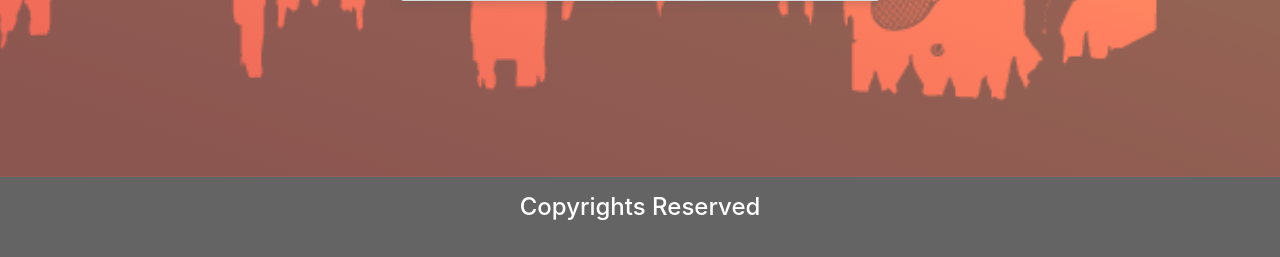
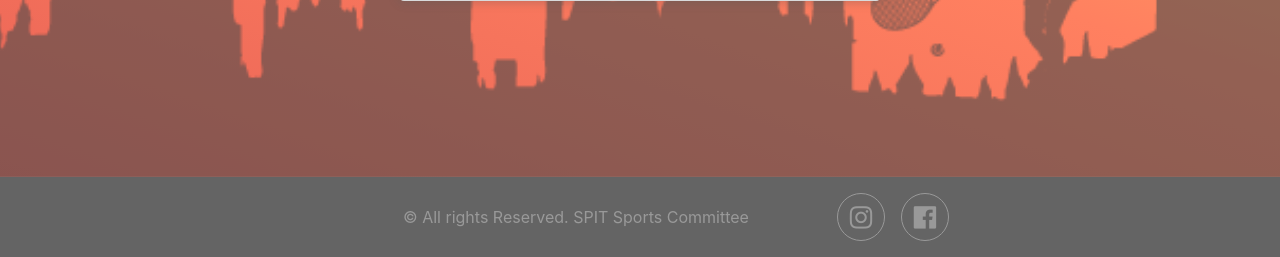
Before and after one commit to PatilOjas/SPoorthi, a Django app: page /registration/ in a window 1280 px wide. Shown: the part 678-935 px from the top of the page. Run offline with Django 3.2, Linux system fonts and the light colour scheme; some libraries are stand-ins or nearby versions.

Commit message:
css_13_10_21

```diff
--- a/SPoorthi/urls.py
+++ b/SPoorthi/urls.py
@@ -20,6 +20,6 @@ from app import views
 urlpatterns = [
     path('admin/', admin.site.urls, name="admin"),
 	path('registration/', views.registrationPage, name="registrationpage"),
-	# path('', views.homePage, name='homepage'),
+	path('', views.homePage, name='homepage'),
 	path('live/', views.scorepage, name="liveScore"),
 ]
--- a/app/views.py
+++ b/app/views.py
@@ -19,10 +19,12 @@ def registrationPage(request):
 
 	return render(request, 'index.html')
 
-# def homePage(request):
-# 	return render(request, '')
+def homePage(request):
+	return render(request, 'home.html')
 
 def scorepage(request):
-	L = LiveScoreCricket()
-	data = L.fetchScore()
-	return render(request, 'livescore.html', {'data': data, 'keys': data.keys()})
+	# L = LiveScoreCricket()
+	# data = L.fetchScore()
+	context = {}
+	# context =  {'data': data, 'keys': data.keys()}
+	return render(request, 'livescore.html', context)
--- a/cricScore.py
+++ b/cricScore.py
@@ -35,4 +35,4 @@ class LiveScoreCricket():
 
 		return returnDict
 
-LiveScoreCricket().fetchScore()
+# LiveScoreCricket().fetchScore()
--- a/static/CSS/_footer.scss
+++ b/static/CSS/_footer.scss
@@ -3,8 +3,50 @@ footer{
     text-align: center;
     padding: 1rem;
     background-color: rgb(100, 100, 100); /*secondary*/
-    color: #ffffff;
+    color: #999999;
+    display: flex;
+    align-items: center;
+    justify-content: center;
     // position: absolute;
     // bottom: 0;
     // width: 100%;
+    a{
+        color: #999999;
+    }
+    p{
+        margin: 0 5rem;
+    }
 }
+
+.social-media-links{
+    display: flex;
+    justify-content: space-evenly;
+    // width: 10rem;
+    align-items: center;
+}
+
+.media-link{
+    border: 1px solid #999999;
+    border-radius: 50%;
+    width: 3rem;
+    height: 3rem;
+    display: flex;
+    flex-direction: row;
+    justify-content: center;
+    align-items: center;
+    transition: all 0.2s;
+    margin: 0 0.5rem;
+}
+.media-link:hover{
+    border: 1px solid #dddddd;
+}
+
+.fab{
+    transform: scale(1.6);
+    transition: all 0.2s;
+}
+
+.media-link:hover .fab{
+    transform: scale(1.8);
+    color: #dddddd;
+}
--- a/static/CSS/_navbar.scss
+++ b/static/CSS/_navbar.scss
@@ -4,6 +4,7 @@
     padding: 0.8em 6em;
     // background-color: rgba(108, 117, 125, 0.3); /*secondary*/
     position: absolute;
+    top: 0;
     width: 100%;
     z-index: 3;
     flex-wrap: nowrap;
--- a/static/CSS/style.css
+++ b/static/CSS/style.css
@@ -159,7 +175,76 @@ footer {
   padding: 1rem;
   background-color: #646464;
   /*secondary*/
-  color: #ffffff;
+  color: #999999;
+  display: -webkit-box;
+  display: -ms-flexbox;
+  display: flex;
+  -webkit-box-align: center;
+      -ms-flex-align: center;
+          align-items: center;
+  -webkit-box-pack: center;
+      -ms-flex-pack: center;
+          justify-content: center;
+}
+
+footer a {
+  color: #999999;
+}
+
+footer p {
+  margin: 0 5rem;
+}
+
+.social-media-links {
+  display: -webkit-box;
+  display: -ms-flexbox;
+  display: flex;
+  -webkit-box-pack: space-evenly;
+      -ms-flex-pack: space-evenly;
+          justify-content: space-evenly;
+  -webkit-box-align: center;
+      -ms-flex-align: center;
+          align-items: center;
+}
+
+.media-link {
+  border: 1px solid #999999;
+  border-radius: 50%;
+  width: 3rem;
+  height: 3rem;
+  display: -webkit-box;
+  display: -ms-flexbox;
+  display: flex;
+  -webkit-box-orient: horizontal;
+  -webkit-box-direction: normal;
+      -ms-flex-direction: row;
+          flex-direction: row;
+  -webkit-box-pack: center;
+      -ms-flex-pack: center;
+          justify-content: center;
+  -webkit-box-align: center;
+      -ms-flex-align: center;
+          align-items: center;
+  -webkit-transition: all 0.2s;
+  transition: all 0.2s;
+  margin: 0 0.5rem;
+}
+
+.media-link:hover {
+  border: 1px solid #dddddd;
+}
+
+.fab {
+  -webkit-transform: scale(1.6);
+          transform: scale(1.6);
+  -webkit-transition: all 0.2s;
+  transition: all 0.2s;
+}
+
+.media-link:hover .fab {
+  -webkit-transform: scale(1.8);
+          transform: scale(1.8);
+  color: #dddddd;
 }
 
 @media (min-width: 901px) and (max-width: 1100px) {
--- a/static/CSS/style.scss
+++ b/static/CSS/style.scss
@@ -1,7 +1,7 @@
 @import url('https://fonts.googleapis.com/css2?family=Montserrat:wght@300;500;700&display=swap');
 
 
-
+@import "variables";
 @import "body";
 @import "navbar";
 @import "registration";
--- a/static/templates/base.html
+++ b/static/templates/base.html
@@ -14,18 +14,19 @@
 	<link rel="stylesheet" href="https://use.fontawesome.com/releases/v5.0.8/css/all.css">
 	<link rel="stylesheet" href="{% static 'CSS/style.css' %}">
 	<title>Reg</title>
+	<link rel="shortcut icon" href="{% static 'images/favicon.png' %}" type="image/x-icon">
 </head>
 
 <body>
 
-	<nav class="navbar-expand-lg navbar-light bg-transparent navbar">
+	<nav class="navbar-expand-lg navbar-light navbar">
 		<div class="logo">
 			<img src="{% static 'images/sports_com_logo.png' %}" alt="Sports Committee logo">
 		</div>
 
 		  <ul class="navbar-nav">
 			<li class="nav-item">
-			  <a class="nav-link" href="#">Home</a>
+			  <a class="nav-link" href="{% url 'homepage' %}">Home</a>
 			</li>
 			<li class="nav-item">
 			  <a class="nav-link" href="#">Gallery</a>
@@ -34,10 +35,10 @@
 			  <a class="nav-link" href="#">Events</a>
 			</li>
 			<li class="nav-item">
-			  <a class="nav-link" href="#">Register</a>
+			  <a class="nav-link" href="{% url 'registrationpage' %}">Register</a>
 			</li>
 			<li class="nav-item">
-			  <a class="nav-link" href="#">Live News</a>
+			  <a class="nav-link" href="{% url 'liveScore' %}">Live News</a>
 			</li>
 		  </ul>
 
@@ -48,9 +49,34 @@
     {% endblock %}
 
     <footer class="footer">
-        <h4>Copyrights Reserved</h4>
+
+		<div class="copyrights">
+			<p>&copy; All rights Reserved. SPIT Sports Committee</p>
+		</div>
+		<div class="social-media-links">
+			<div class="media-link">
+				<a href="https://www.instagram.com/spoorthi_spit/"><i class="fab fa-instagram"></i></a>
+			</div>
+			<div class="media-link">
+				<a href="https://www.facebook.com/SPoorthiSPIT/"><i class="fab fa-facebook"></i></a>
+			</div>
+			<!-- <div class="media-link">
+				<a href=""><i class="fab fa-twitter"></i></a>
+			</div>
+			<div class="media-link">
+				<a href=""><i class="fab fa-linkedin"></i></a>
+			</div> -->
+		</div>
+
     </footer>
 
+
+	<script>
+		// window.setInterval('refresh()', 5000);
+		// function refresh(){
+		// 	window.location.reload()
+		// }
+	</script>
 </body>
 
 </html>
```
Also changed, not shown: other parts of static/CSS/style.css (+60 -44 lines), static/CSS/_body.scss (+8 -39 lines), static/CSS/_registration.scss (+46 -0 lines), static/templates/home.html (added, +10 -0 lines), static/templates/livescore.html (+15 -18 lines), static/CSS/_variables.scss (added), static/images/favicon.png (added), 1 other file.
